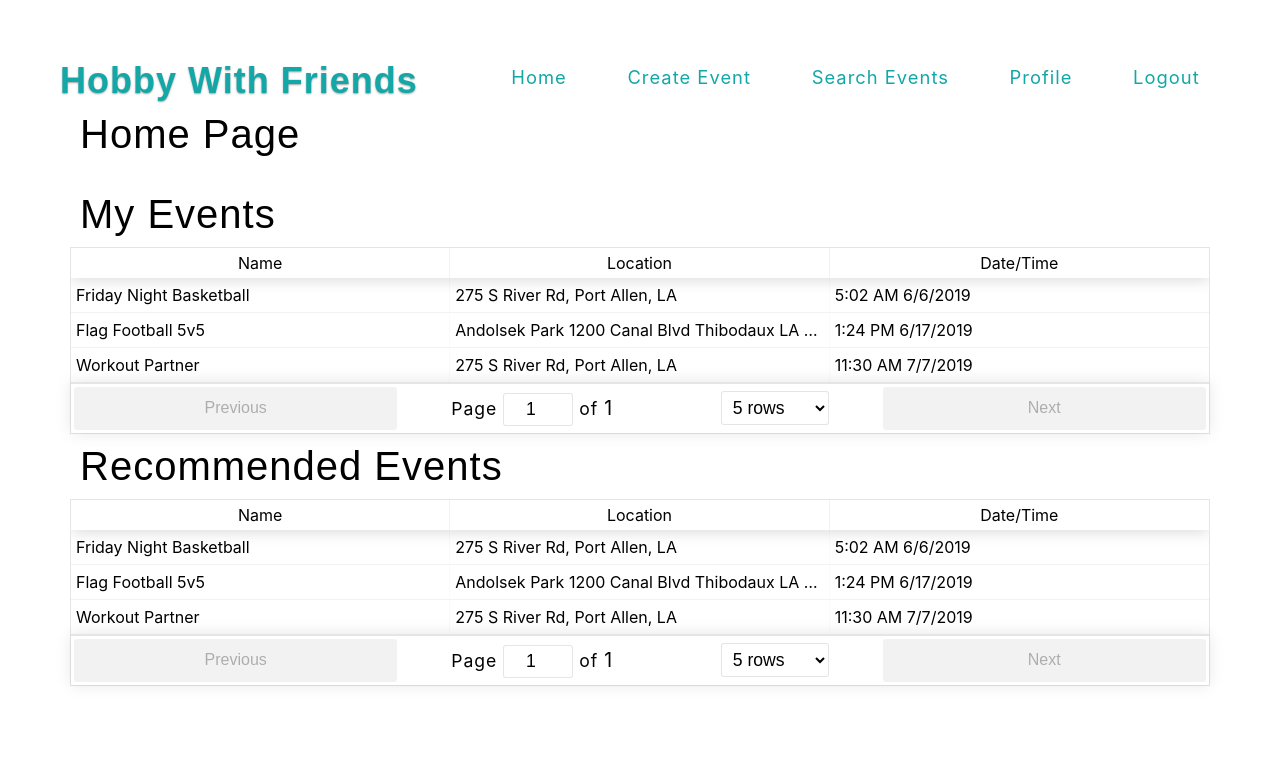
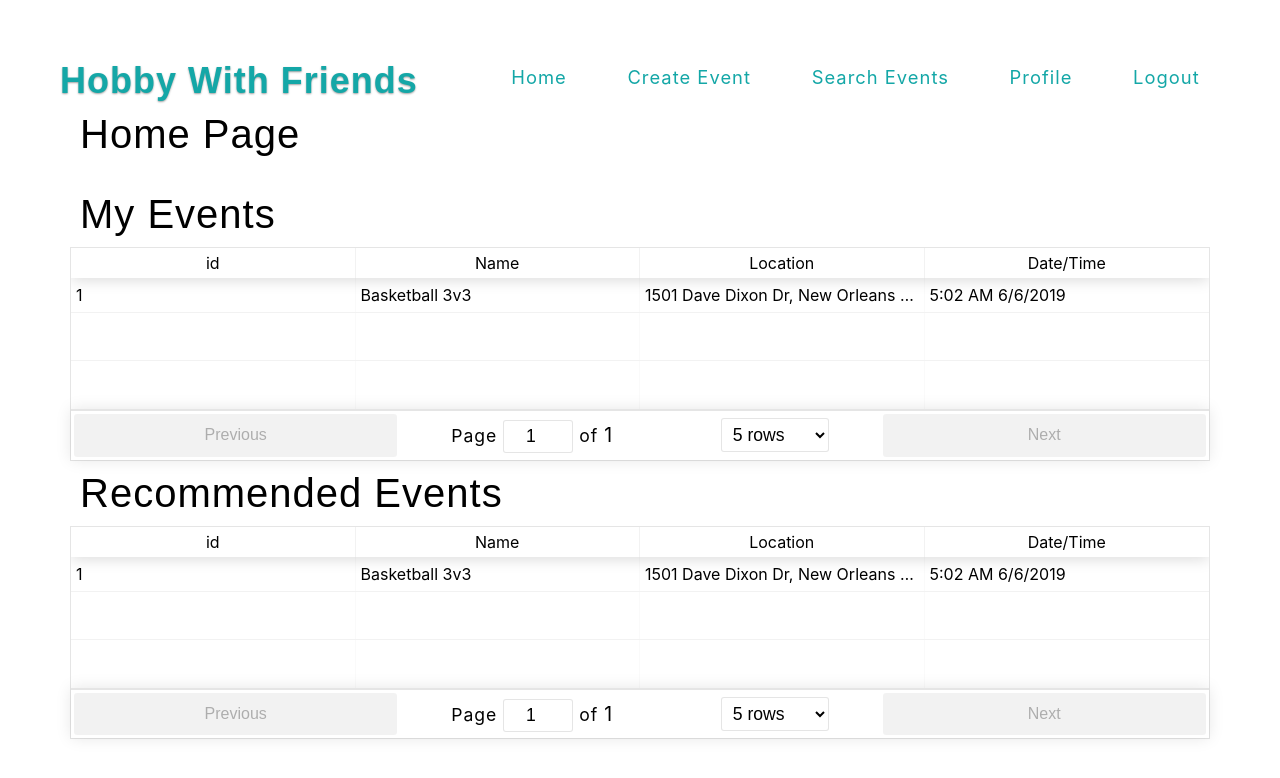
Before and after one commit to amichot/hobby-with-friends, a React (Create React App) app: page /home in a window 1280 px wide. Shown: the top 778 px of the page. Built offline with nearby package versions, Linux system fonts and the light colour scheme.

Commit message:
building state (unfinished)

```diff
--- a/src/components/App/App.js
+++ b/src/components/App/App.js
@@ -1,4 +1,4 @@
-import React from 'react';
+import React, {useState} from 'react';
 import {Route, Switch} from 'react-router-dom';
 
 import Header from '../Header/Header';
@@ -9,10 +9,43 @@ import CreateEventPage from '../../routes/CreateEventPage/CreateEventPage';
 import SearchEventPage from '../../routes/SearchEventPage/SearchEventPage';
 import EventPage from '../../routes/EventPage/EventPage';
 import UserProfilePage from '../../routes/UserProfilePage/UserProfilePage';
+import {MyDateFormat} from '../Utils/Utils';
 
 import './App.css';
 
 function App(props) {
+  const newEvent = [
+    {
+      id: 1,
+      name: 'Basketball 3v3',
+      tags: 'basketball',
+      location: '1501 Dave Dixon Dr, New Orleans LA 70113 United States',
+      date: MyDateFormat(new Date()),
+      information:
+        'Want eight people total for one sub on each team. Get there 30 minutes early for warmups',
+    },
+  ];
+  const [events, setEvents] = useState(newEvent);
+  console.log(events);
+
+  function updateEvents(e) {
+    return setEvents(e);
+  }
+
+  function addEvent(e = {}) {
+    const newEvents = events;
+    newEvents.push({
+      id: events.length + 1,
+      name: e.name,
+      tags: e.tags,
+      location: e.location,
+      date: e.date,
+      information: e.information,
+    });
+    updateEvents(newEvents);
+    return newEvents;
+  }
+
   return (
     <div className="App">
       <header className="main-content">
@@ -23,10 +56,33 @@ function App(props) {
           <Switch>
             <Route path="/login" component={LoginPage} />
             <Route path="/register" component={RegistrationPage} />
-              <Route path="/home" component={HomePage} />
-              <Route path="/create" component={CreateEventPage} />
-              <Route path="/search" component={SearchEventPage} />
-              <Route path="/event" component={EventPage} />
+            <Route
+              path="/home"
+              render={routeProps => (
+                <HomePage {...routeProps} events={events} />
+              )}
+            />
+            <Route
+              path="/create"
+              render={routeProps => (
+                <CreateEventPage
+                  {...routeProps}
+                  createEvent={e => addEvent(e)}
+                />
+              )}
+            />
+            <Route
+              path="/search"
+              render={routeProps => (
+                <SearchEventPage {...routeProps} events={events} />
+              )}
+            />
+            <Route
+              path="/event/:eventid"
+              render={routeProps => (
+                <EventPage {...routeProps} events={events} />
+              )}
+            />
             <Route path="/profile" component={UserProfilePage} />
           </Switch>
         }
--- a/src/components/Event/Event.js
+++ b/src/components/Event/Event.js
@@ -16,7 +16,8 @@ export default function Event(props) {
           <Span> Baseball, Basketball, Weight Lifting, Online Gaming </Span>
         </Li>
         <Li key="location" className="location">
-          Event Location:
+          Event Location: <br />
+          <Span>1501 Dave Dixon Dr New Orleans, LA 70113 United States</Span>
         </Li>
         <Li key="date" className="date_time">
           Date/Time: <br />
--- a/src/components/EventForm/EventForm.js
+++ b/src/components/EventForm/EventForm.js
@@ -1,9 +1,29 @@
 import React from 'react';
-import {Button, Input, Required, Textarea} from '../Utils/Utils';
+import {useFormInput, Button, Input, Required, Textarea} from '../Utils/Utils';
 
 export default function EventForm(props) {
+  const name = useFormInput('');
+  const tags = useFormInput('');
+  const location = useFormInput('');
+  const date = useFormInput('');
+  const information = useFormInput('');
+  const event = {
+    name: name.value,
+    tags: tags.value,
+    location: location.value,
+    date: date.value,
+    information: information.value,
+  };
+
   return (
-    <form className="EventForm">
+    <form
+      className="EventForm"
+      action="#"
+      onSubmit={e => {
+        e.preventDefault();
+        return props.createEvent(event);
+      }}
+    >
       <div className="event_name">
         <label htmlFor="EventForm__event_name">
           Event Name <Required />
@@ -11,6 +31,7 @@ export default function EventForm(props) {
         <Input
           name="event_name"
           type="text"
+          {...name}
           required
           id="EventForm__event_name"
         />
@@ -22,6 +43,7 @@ export default function EventForm(props) {
         <Input
           name="event_tags"
           type="text"
+          {...tags}
           required
           id="EventForm__event_tags"
         />
@@ -30,7 +52,13 @@ export default function EventForm(props) {
         <label htmlFor="EventForm__location">
           Location <Required />
         </label>
-        <Input name="location" type="text" required id="EventForm__location" />
+        <Input
+          name="location"
+          type="text"
+          required
+          {...location}
+          id="EventForm__location"
+        />
       </div>
       <div className="date_time">
         <label htmlFor="EventForm__date_time">
@@ -40,6 +68,7 @@ export default function EventForm(props) {
           name="date_time"
           type="datetime-local"
           pattern="[0-9]{4}-[0-9]{2}-[0-9]{2}T[0-9]{2}:[0-9]{2}"
+          {...date}
           required
           id="EventForm__date_time"
         />
@@ -53,6 +82,7 @@ export default function EventForm(props) {
           id="EventForm__Additional_information"
           cols="30"
           rows="3"
+          {...information}
           placeholder="text here..."
         />
       </div>
--- a/src/components/Home/Home.js
+++ b/src/components/Home/Home.js
@@ -1,28 +1,17 @@
 import React from 'react';
 
-import {Table, MyDateFormat} from '../Utils/Utils';
+import {Table} from '../Utils/Utils';
 
 import 'react-table/react-table.css';
 
 export default function Home(props) {
-  const data = [
+  const data = props.events;
+
+  const columns = [
     {
-      name: 'Friday Night Basketball',
-      location: '275 S River Rd, Port Allen, LA',
-      date: MyDateFormat(new Date()),
+      Header: 'id',
+      accessor: 'id',
     },
-    {
-      name: 'Flag Football 5v5',
-      location: 'Andolsek Park 1200 Canal Blvd Thibodaux LA 70301',
-      date: MyDateFormat(new Date('2019-06-17T13:24:00')),
-    },
-    {
-      name: 'Workout Partner',
-      location: '275 S River Rd, Port Allen, LA',
-      date: MyDateFormat(new Date('2019-07-07T11:30:00')),
-    },
-  ];
-  const columns = [
     {
       Header: 'Name',
       accessor: 'name',
--- a/src/components/Utils/Utils.js
+++ b/src/components/Utils/Utils.js
@@ -1,15 +1,33 @@
-import React from 'react';
+import React, {useState} from 'react';
+import {Redirect} from 'react-router';
+
 import {format as formatDate} from 'date-fns';
 import ReactTable from 'react-table';
+//import selectTableHOC from 'react-table/lib/hoc/selectTable';
 import {ReactTableDefaults} from 'react-table';
 
 import './Utils.css';
 import 'react-table/react-table.css';
 
+//const SelectTable = selectTableHOC(ReactTable);
+
 Object.assign(ReactTableDefaults, {
   defaultPageSize: 5,
   minRows: 3,
 });
+
+export function useFormInput(initialValue) {
+  const [value, setValue] = useState(initialValue);
+
+  function handleChange(e) {
+    setValue(e.target.value);
+  }
+
+  return {
+    value,
+    onChange: handleChange,
+  };
+}
 
 export function NiceDate({date, format = 'YYYY-MM-DD'}) {
   return formatDate(date, format);
@@ -63,9 +81,25 @@ export function Section({className, list, ...props}) {
     .join(' ');
   return <section className={classes} {...props} />;
 }
+function test(e) {
+  console.log('i ran', e);
+  return <Redirect to="/create" />;
+}
 
 export function Table({className, ...props}) {
-  return <ReactTable className={['Table', className].join(' ')} {...props} />;
+  return (
+    <ReactTable
+      getTdProps={(state, rowInfo, column, instance) => {
+        return {
+          onClick: e => {
+            test(column);
+          },
+        };
+      }}
+      className={['Table', className].join(' ')}
+      {...props}
+    />
+  );
 }
 
 export function Span({className, ...props}) {
--- a/src/routes/CreateEventPage/CreateEventPage.js
+++ b/src/routes/CreateEventPage/CreateEventPage.js
@@ -3,10 +3,11 @@ import {Section} from '../../components/Utils/Utils';
 import EventForm from '../../components/EventForm/EventForm';
 
 export default function CreateEvent(props) {
+  console.log(props);
   return (
     <Section className="CreateEvent">
       <h2>Create Event</h2>
-      <EventForm />
+      <EventForm createEvent={props.createEvent} />
     </Section>
   );
 }
--- a/src/routes/HomePage/HomePage.js
+++ b/src/routes/HomePage/HomePage.js
@@ -3,10 +3,11 @@ import Home from '../../components/Home/Home';
 import {Section} from '../../components/Utils/Utils';
 
 export default function LoginPage(props) {
+  console.log(props);
   return (
     <Section className="HomePage">
       <h2>Home Page</h2>
-      <Home />
+      <Home events={props.events} />
     </Section>
   );
 }
```
Also changed, not shown: src/components/EventHelpers/EventHelpers.js (added). Lines whose indentation alone changed are shown as unchanged.
